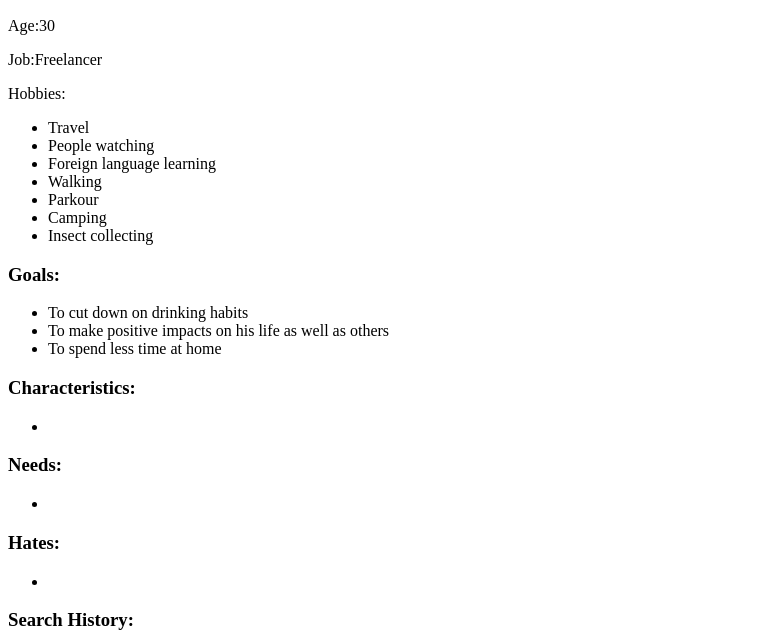
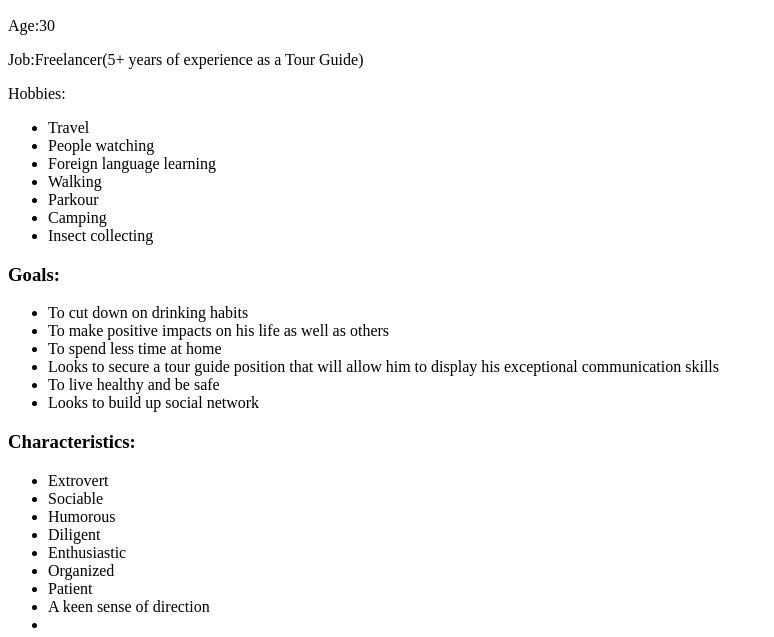
Before and after one commit to jobankang/lab04_repo, a plain HTML site: page persona1.html in a window 1280 px wide. Shown: the part 209-846 px from the top of the page, without its empty margins (0-774 px from the left). Drawn offline with Linux system fonts and the light colour scheme.

Commit message:
Update persona1.html

```diff
--- a/persona1.html
+++ b/persona1.html
@@ -9,7 +9,7 @@
         <h1>Michael Johnson</h1>
         <img src="#" style="height:100px; width:100px;">
         <p>Age:30</p>
-        <p>Job:Freelancer  </p>
+        <p>Job:Freelancer(5+ years of experience as a Tour Guide)</p>
         <p>Hobbies: </p>
         <ul>
             <li>Travel</li>
@@ -26,11 +26,21 @@
             <li>To cut down on drinking habits</li>
             <li>To make positive impacts on his life as well as others</li>
             <li>To spend less time at home</li>
+            <li>Looks to secure a tour guide position that will allow him to display his exceptional communication skills</li>
+            <li>To live healthy and be safe</li>
+            <li>Looks to build up social network</li>
         </ul>
 
         <h3>Characteristics:</h3>
         <ul>
-            <li></li>
+            <li>Extrovert</li>
+            <li>Sociable</li>
+            <li>Humorous</li>
+            <li>Diligent</li>
+            <li>Enthusiastic</li>
+            <li>Organized</li>
+            <li>Patient</li>
+            <li>A keen sense of direction<li>
         </ul>
 
         <h3>Needs:</h3>
```
